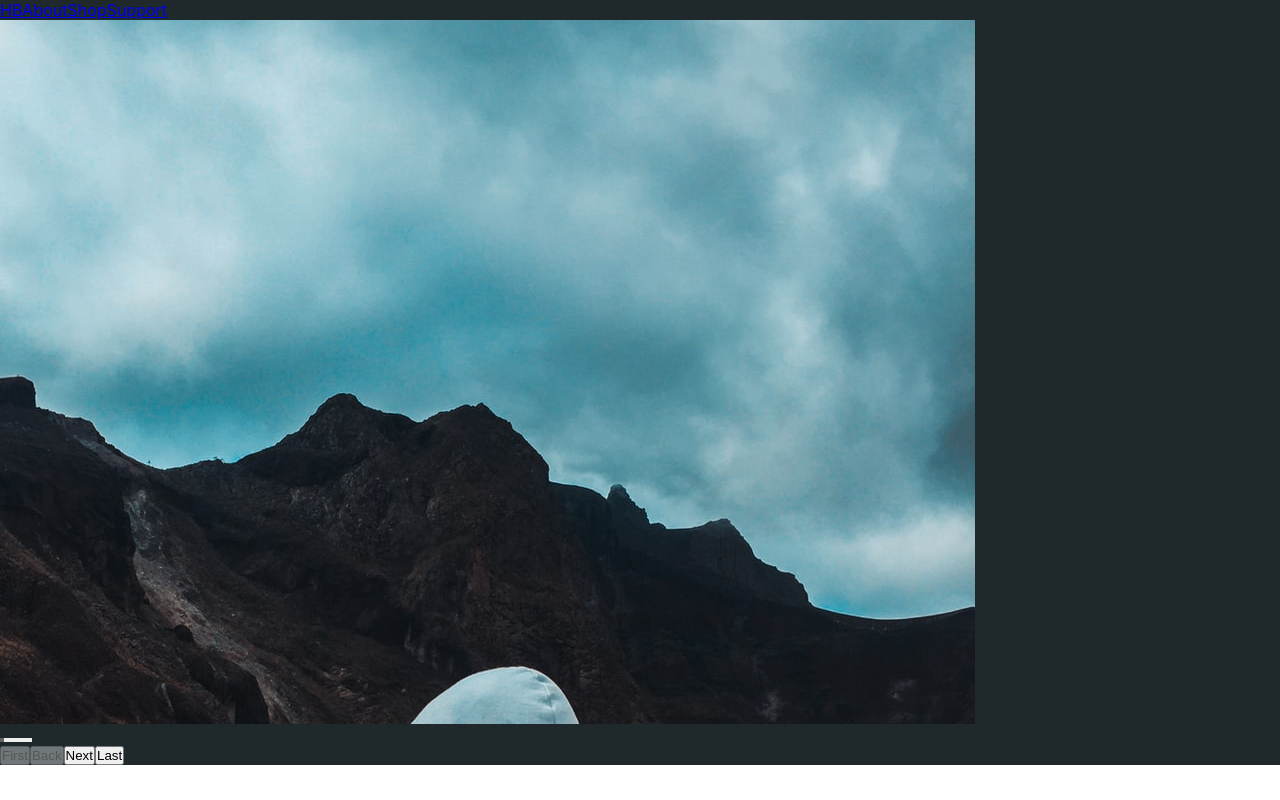
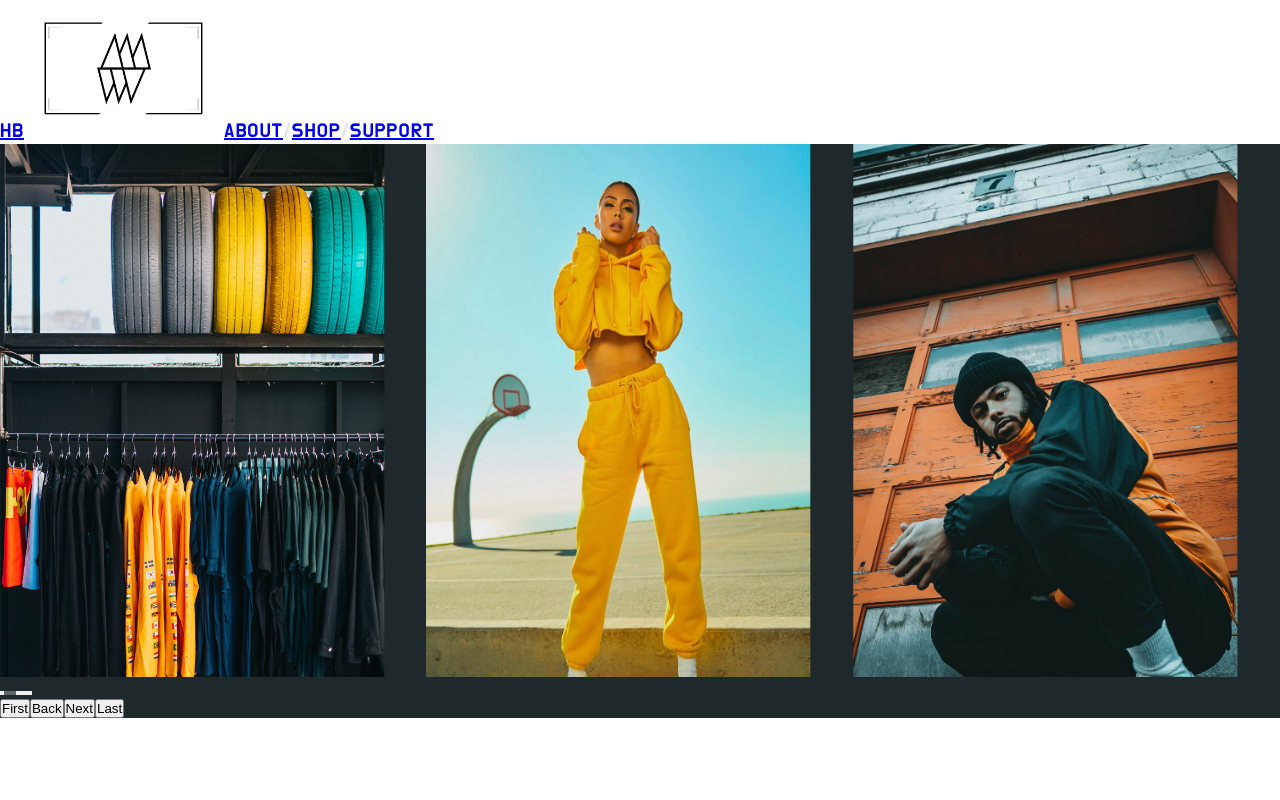
Before and after one commit to FVTVLIX/HB, a React (Create React App) app in the folder hb/: page / in a window 1280 px wide. Built offline with nearby package versions, Linux system fonts and the light colour scheme; a web font is replaced by a local one.

Commit message:
created and added logo added more styling to nav bar fixed image carousel

```diff
--- a/hb/src/App.css
+++ b/hb/src/App.css
@@ -7,3 +7,10 @@
   background-color: rgb(31, 41, 44);
   color: rgb(221, 229, 230);
 }
+
+.slider_image {
+  background-size: cover;
+  /* border: 15px white solid; */
+  height: 120%;
+  max-width: 90%;
+}
--- a/hb/src/App.js
+++ b/hb/src/App.js
@@ -10,7 +10,8 @@ import {
   ButtonNext,
   ButtonFirst,
   ButtonLast,
-  DotGroup
+  DotGroup,
+  Image
 } from 'pure-react-carousel';
 import 'pure-react-carousel/dist/react-carousel.es.css';
 import image1 from './images/img1.jpeg'
@@ -21,6 +22,7 @@ import image5 from './images/img5.jpeg'
 import image6 from './images/img6.jpeg'
 import image7 from './images/img7.jpeg'
 import image8 from './images/img8.jpeg'
+import Nav from './Nav'
 
 
 
@@ -38,26 +40,24 @@ class App extends Component {
     return (
       <div className="App">
 
-        <nav>
-          <NavLink className="home_button" exact to='/'>HB</NavLink>
-          <NavLink className="about_button" to='/about'>About</NavLink>
-          <NavLink className="shop_button" to='/shop'>Shop</NavLink>
-          <NavLink className="support_button" to='/support'>Support</NavLink>
-        </nav>
+        <Nav />
 
         <CarouselProvider
-          naturalSlideHeight={55}
+          interval={4000}
+          isPlaying={true}
+          naturalSlideHeight={125}
           naturalSlideWidth={100}
+          visibleSlides={3}
           totalSlides={8}>
           <Slider>
-            <Slide index={0}><img src={image1} /></Slide>
-            <Slide index={1}><img src={image2} /></Slide>
-            <Slide index={2}><img src={image3} /></Slide>
-            <Slide index={3}><img src={image4} /></Slide>
-            <Slide index={4}><img src={image5} /></Slide>
-            <Slide index={5}><img src={image6} /></Slide>
-            <Slide index={6}><img src={image7} /></Slide>
-            <Slide index={7}><img src={image8} /></Slide>
+            <Slide index={0}><img className="slider_image" src={image1} /></Slide>
+            <Slide index={1}><img className="slider_image" src={image2} /></Slide>
+            <Slide index={2}><img className="slider_image" src={image3} /></Slide>
+            <Slide index={3}><img className="slider_image" src={image4} /></Slide>
+            <Slide index={4}><img className="slider_image" src={image5} /></Slide>
+            <Slide index={5}><img className="slider_image" src={image6} /></Slide>
+            <Slide index={6}><img className="slider_image" src={image7} /></Slide>
+            <Slide index={7}><img className="slider_image" src={image8} /></Slide>
           </Slider>
           <DotGroup />
           <ButtonFirst>First</ButtonFirst>
--- /dev/null
+++ b/hb/src/Nav.css
@@ -0,0 +1,23 @@
+/* nav {
+  display: flex;
+  justify-content: space-around;
+
+} */
+
+.logo {
+  margin: auto;
+  width: 200px;
+}
+
+
+
+
+.nav_bar {
+  background-color: white;
+  /* display: flex; */
+  font-family: 'Do Hyeon', sans-serif;
+  font-size: 20px;
+  /* justify-content: space-around; */
+  letter-spacing:1px;
+  text-transform: uppercase;
+}
--- /dev/null
+++ b/hb/src/Nav.jsx
@@ -0,0 +1,23 @@
+import React, { Component } from 'react'
+import './Nav.css'
+import { Link, NavLink } from 'react-router-dom'
+import logo from './images/HB Logo.png'
+
+
+export default class Nav extends Component {
+  render() {
+    return (
+      <div className="nav_bar">
+
+        <nav>
+          <NavLink className="home_button" exact to='/'>HB</NavLink>
+          <NavLink exact to='/'><img className="logo" src={logo} alt="logo"/></NavLink>
+          <NavLink className="about_button" to='/about'>About</NavLink>/
+          <NavLink className="shop_button" to='/shop'>Shop</NavLink>/
+          <NavLink className="support_button" to='/support'>Support</NavLink>
+        </nav>
+
+      </div>
+    )
+  }
+}
```
Also changed, not shown: hb/src/images/HB Logo.png (added).
